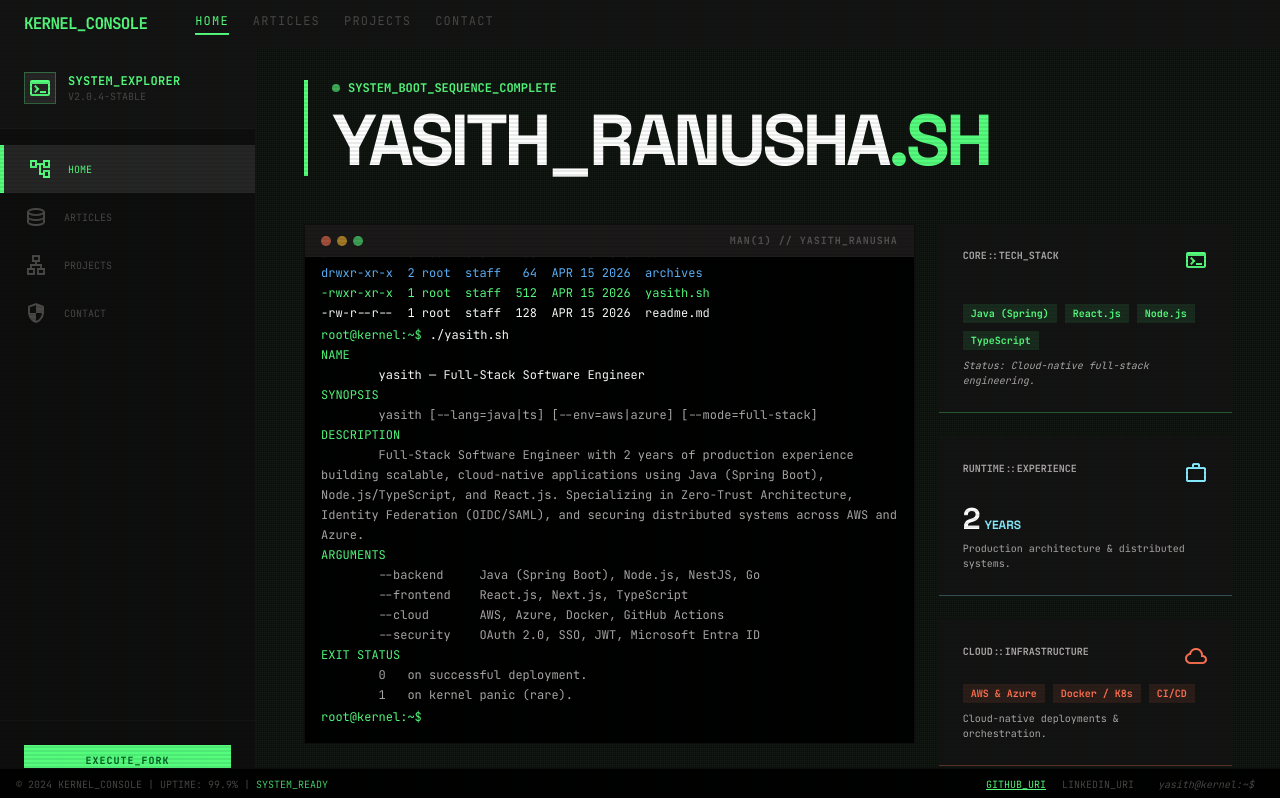
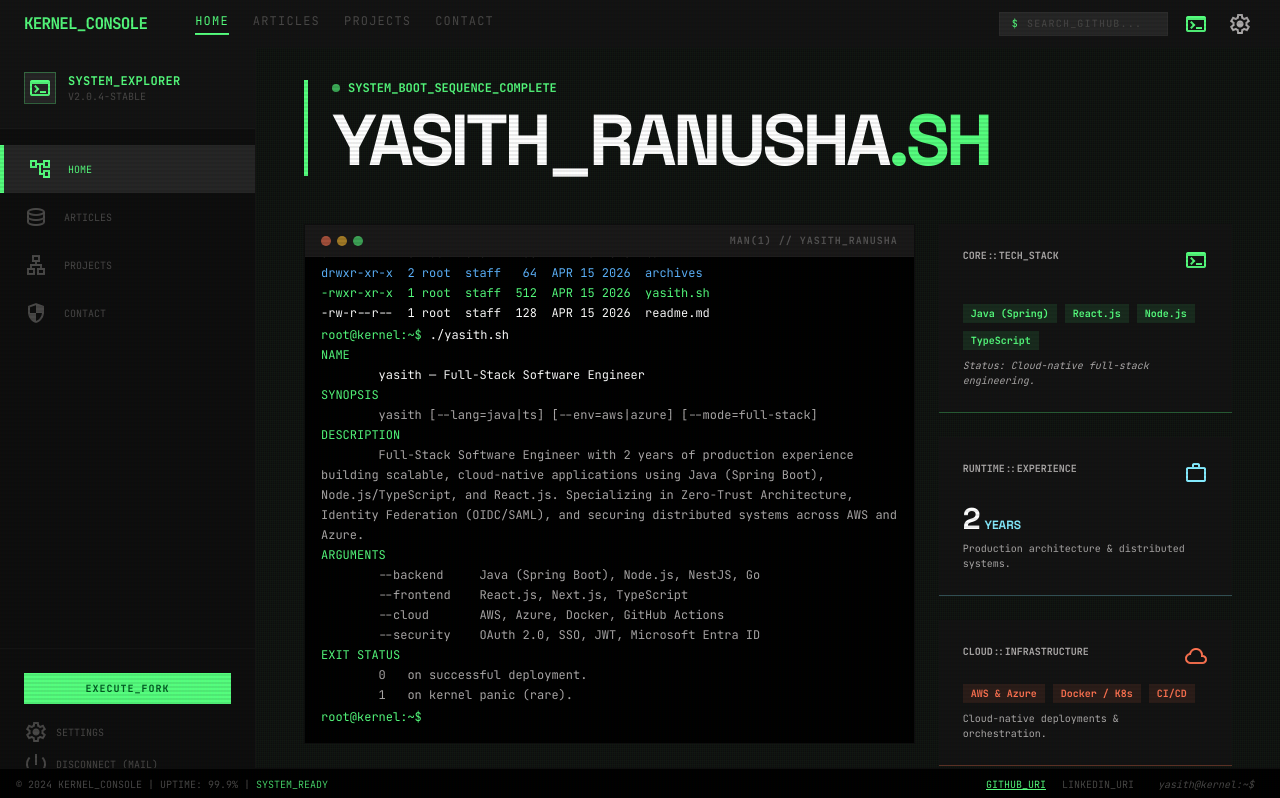
Before and after one commit to yasithranusha/portfolio, a Next.js app: page / in a window 1280 px wide. Shown: the top 798 px of the page. Built offline with nearby package versions, Linux system fonts and the light colour scheme; what notion-to-md would draw is missing.

Commit message:
feat(ui): restore functional layout elements and add clickable json links

```diff
--- a/components/layout/navbar.tsx
+++ b/components/layout/navbar.tsx
@@ -12,9 +12,31 @@ export function Navbar() {
         <NavLinks />
       </div>
 
-      {/* Right: socials / functional links could go here if needed in future */}
+      {/* Right: search + icons */}
       <div className="flex items-center gap-3">
-        {/* Placeholder for real functional actions */}
+        <form
+          action="https://github.com/yasithranusha"
+          target="_blank"
+          className="hidden sm:flex items-center bg-[#262626] px-3 py-1 gap-2 border border-[#494847]/20"
+        >
+          <span className="text-[#55fe7e] text-[10px]">$</span>
+          <input
+            className="bg-transparent border-none outline-none text-[10px] w-32 text-[#55fe7e] placeholder:text-[#494847] font-mono"
+            placeholder="SEARCH_GITHUB..."
+            type="text"
+            name="q"
+          />
+        </form>
+        <Link href="/" title="Open Terminal">
+          <span className="material-symbols-outlined text-[#55fe7e] cursor-pointer hover:bg-[#262626] p-1 transition-colors text-sm flex items-center justify-center">
+            terminal
+          </span>
+        </Link>
+        <Link href="/about" title="System Settings / Identity">
+          <span className="material-symbols-outlined text-[#adaaaa] cursor-pointer hover:bg-[#262626] p-1 transition-colors text-sm flex items-center justify-center">
+            settings
+          </span>
+        </Link>
       </div>
     </header>
   );
--- a/components/layout/sidebar.tsx
+++ b/components/layout/sidebar.tsx
@@ -38,6 +38,16 @@ export function Sidebar() {
         >
           EXECUTE_FORK
         </a>
+        <div className="mt-4 flex flex-col gap-2 font-mono text-[10px] uppercase">
+          <Link href="/about" className="flex items-center gap-2 text-[#494847] hover:text-[#adaaaa] cursor-pointer transition-colors">
+            <span className="material-symbols-outlined text-xs">settings</span>
+            SETTINGS
+          </Link>
+          <a href="mailto:hello@yasithranusha.dev" className="flex items-center gap-2 text-[#494847] hover:text-[#ff7351] cursor-pointer transition-colors">
+            <span className="material-symbols-outlined text-xs">power_settings_new</span>
+            DISCONNECT (MAIL)
+          </a>
+        </div>
       </div>
     </aside>
   );
--- a/lib/terminal-exec.ts
+++ b/lib/terminal-exec.ts
@@ -87,8 +87,8 @@ const CURL_OUTPUT: TerminalLine[] = [
   { html: true, text: `  <span class="text-tertiary">"location"</span>: <span class="text-secondary-fixed-dim">"Sri Lanka / Remote"</span>,` },
   { html: true, text: `  <span class="text-tertiary">"open_to_work"</span>: <span class="text-primary">true</span>,` },
   { html: true, text: `  <span class="text-tertiary">"stack"</span>: [<span class="text-secondary-fixed-dim">"Java"</span>, <span class="text-secondary-fixed-dim">"Spring Boot"</span>, <span class="text-secondary-fixed-dim">"TypeScript"</span>, <span class="text-secondary-fixed-dim">"React.js"</span>, <span class="text-secondary-fixed-dim">"AWS"</span>],` },
-  { html: true, text: `  <span class="text-tertiary">"github"</span>: <span class="text-secondary-fixed-dim">"${siteConfig.socials.github}"</span>,` },
-  { html: true, text: `  <span class="text-tertiary">"linkedin"</span>: <span class="text-secondary-fixed-dim">"${siteConfig.socials.linkedin}"</span>` },
+  { html: true, text: `  <span class="text-tertiary">"github"</span>: <a href="${siteConfig.socials.github}" target="_blank" rel="noreferrer" class="text-secondary-fixed-dim hover:underline">"${siteConfig.socials.github}"</a>,` },
+  { html: true, text: `  <span class="text-tertiary">"linkedin"</span>: <a href="${siteConfig.socials.linkedin}" target="_blank" rel="noreferrer" class="text-secondary-fixed-dim hover:underline">"${siteConfig.socials.linkedin}"</a>` },
   { text: "}", color: "text-on-surface-variant" },
 ];
 
```
